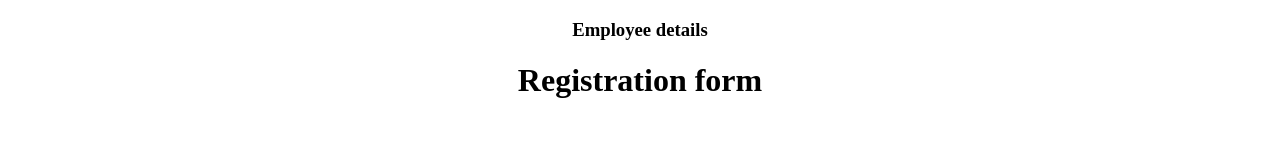
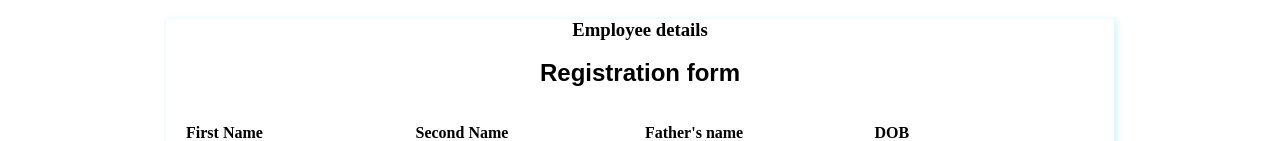
Before and after one commit to Bharanichandiran/internwork, a plain HTML site: page register.html in a window 1280 px wide. Shown: the top 141 px of the page. Drawn offline with Linux system fonts and the light colour scheme.

Commit message:
day 3 updated

```diff
--- a/register.html
+++ b/register.html
@@ -7,6 +7,7 @@
     <title>Register form</title>
   </head>
   <body>
+    <div id="form">
     <h3>Employee details</h3>
     <h1>Registration form</h1>
     <form>
@@ -117,5 +118,6 @@
         </div>
     </div>
     </form>
+    </div>
   </body>
 </html>
--- a/style.css
+++ b/style.css
@@ -1,6 +1,14 @@
-h1{
+
+#form{
+    margin: 0 auto;
+    width: 75%;
+    box-shadow: 2px 2px 5px 2px rgba(88, 203, 241, 0.2);
+}
+    h1{
     text-align: center;
-}
+    font-size: 24px;
+    font-family:Arial;
+    }
 h3{
     text-align: center;
 }
```
